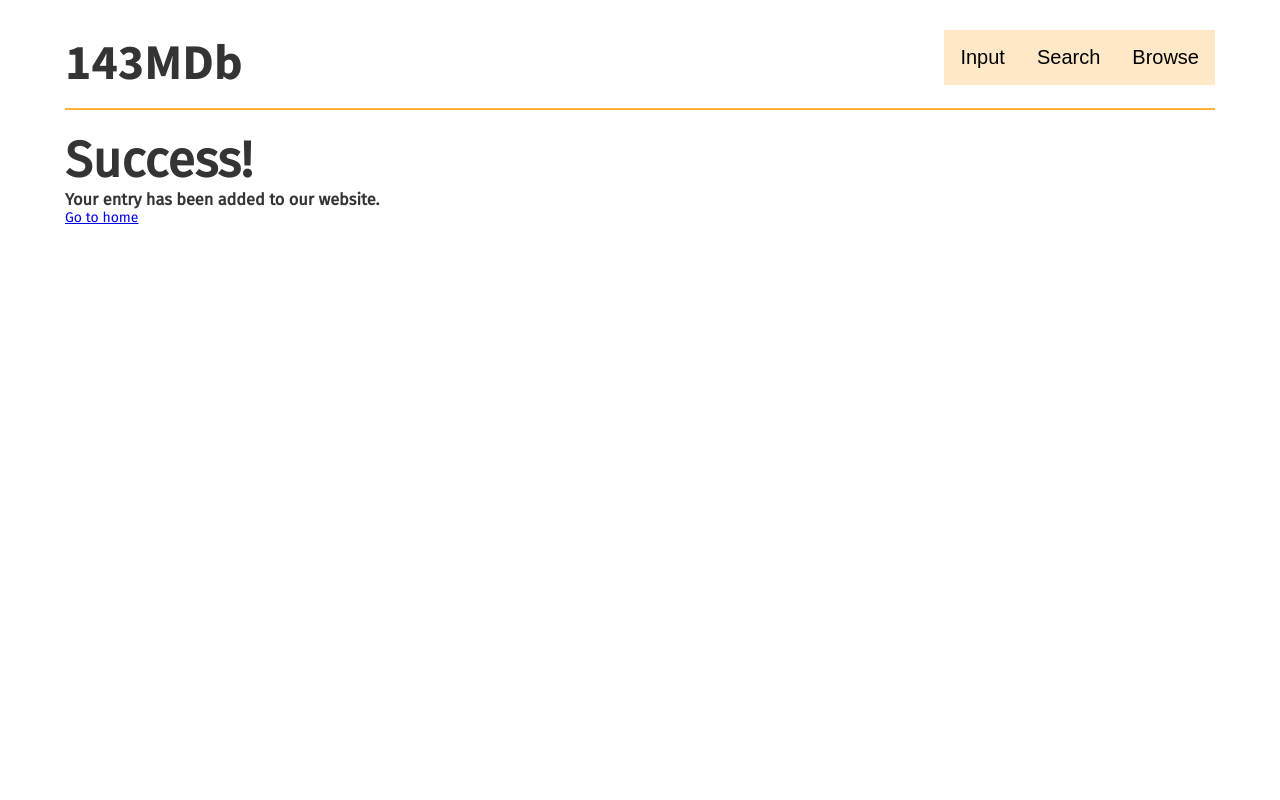
After one commit to pacbac/CS143-Project-1B, a PHP site: page /success.php in a window 1280 px wide. The commit adds this page. Run offline with PHP 8.4, Linux system fonts and the light colour scheme.

Commit message:
Add success page

```diff
--- /dev/null
+++ b/104906833/www/success.php
@@ -0,0 +1,51 @@
+<html>
+  <head>
+    <link rel="stylesheet" type="text/css" media="screen" href="./css/main.css" />
+    <link
+      href="https://fonts.googleapis.com/css?family=Fira+Sans|Source+Sans+Pro:600,700"
+      rel="stylesheet"
+    />
+  </head>
+  <body>
+    <nav>
+      <div><a href=index.php id="logo">143MDb</a></div>
+
+      <div>
+        <div class="dropdown">
+          <button class="dropdown-btn">
+            Browse
+          </button>
+          <div class="dropdown-list">
+            <a href="#">Get Actor Info</a>
+            <a href="#">Get Movie Info</a>
+          </div>
+        </div>
+
+        <div class="dropdown">
+          <button class="dropdown-btn">
+            Search
+          </button>
+          <div class="dropdown-list">
+            <a href="#">Search</a>
+          </div>
+        </div>
+
+        <div class="dropdown">
+          <button class="dropdown-btn">
+            Input
+          </button>
+          <div class="dropdown-list">
+            <a href="addPerson.php">Add New Actor/Director</a>
+            <a href="newMovie.php">Add New Movie</a>
+            <a href="newComment.php">Add New Comment</a>
+            <a href="#">Add New Actor to Movie</a>
+            <a href="#">Add New Director to Movie</a>
+          </div>
+        </div>
+      </div>
+    </nav>
+    <h1>Success!</h1>
+    <h3>Your entry has been added to our website.</h3>
+    <a href="./" title="Return to the previous page">Go to home</a>
+  </body>
+</html>
```
Also changed, not shown: 104906833/www/addPerson.php (+7 -11 lines), 104906833/www/utils.php (+4 -4 lines).
